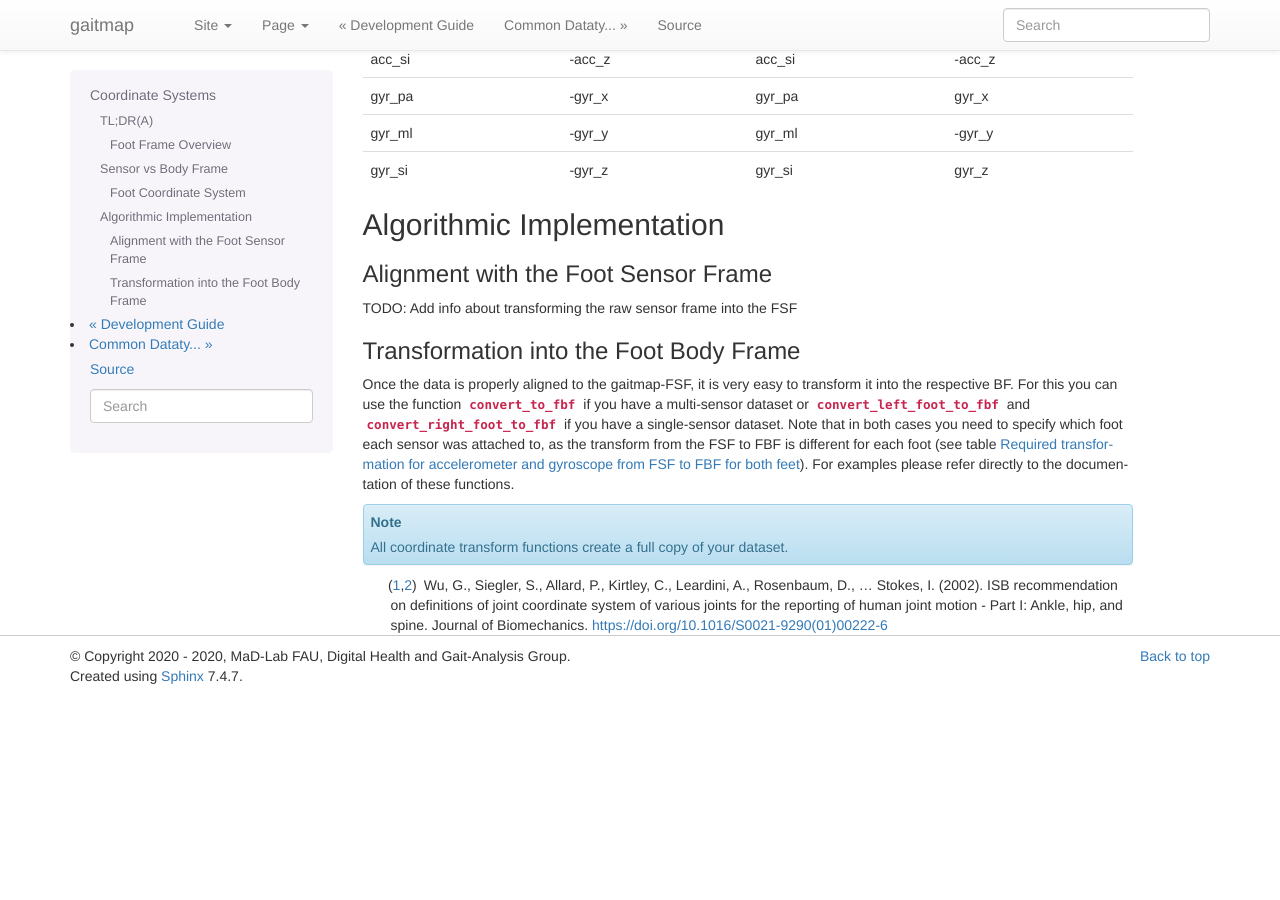
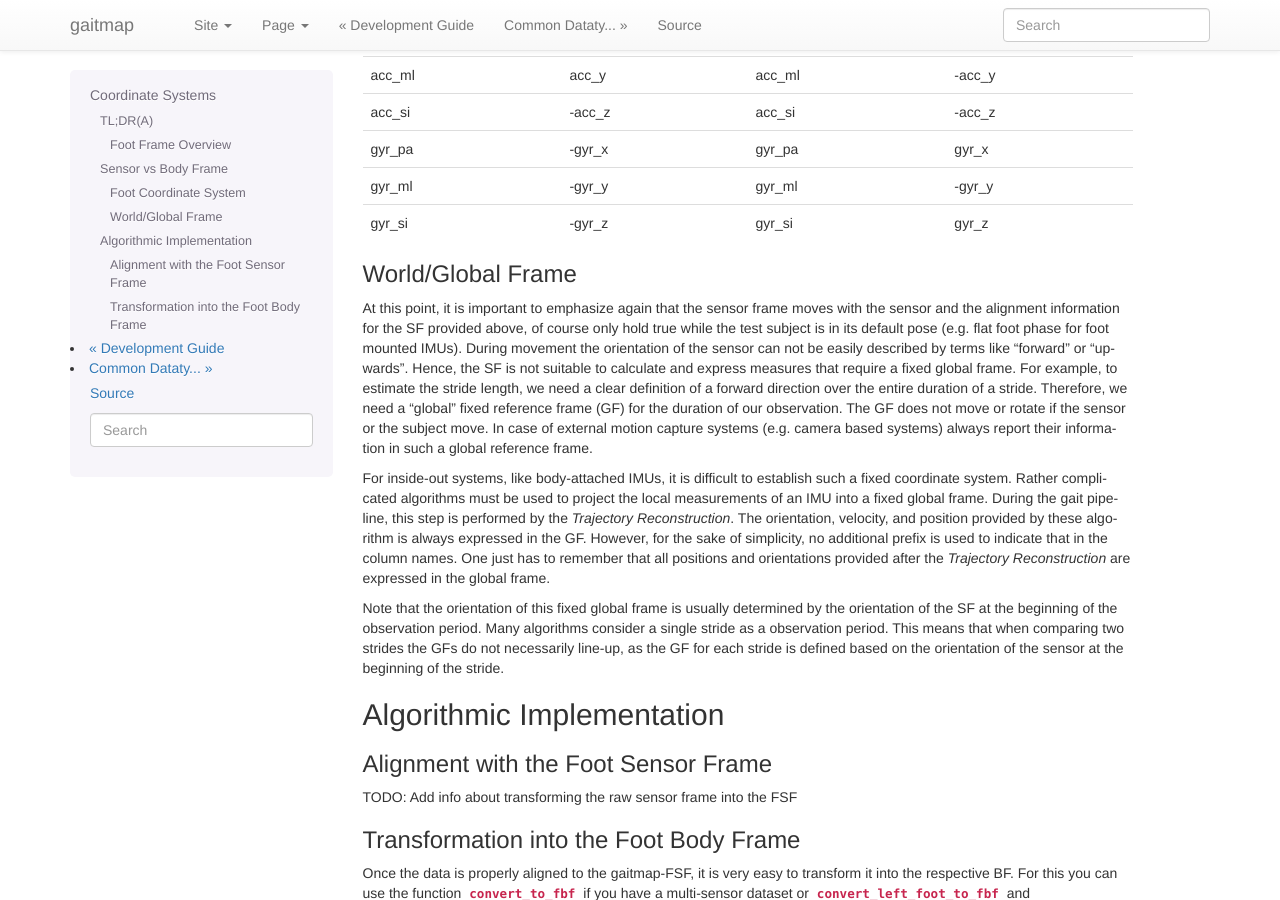
Before and after one commit to mad-lab-fau/gaitmap, a Sphinx documentation site: the page built from docs/guides/Coordinate-Systems.rst, in a window 1280 px wide and 900 px high, scrolled down 3120 px. Built offline with Sphinx 7.4.7, drawn with Linux system fonts in a browser that asks for light colours; pages that are not in the unit, such as notebooks, are missing from menus; before the commit the page ends 3816 px from its top, so only the background shows below that; some of the changed text lies outside the part shown.

Commit message:
Added section about world frame

```diff
--- a/docs/guides/Coordinate-Systems.rst
+++ b/docs/guides/Coordinate-Systems.rst
@@ -32,6 +32,9 @@ Foot Body Frame (FBF)
     * produces the same sensor signal independent of the foot (right/left) for the same anatomical movement (e.g.
       lateral acceleration = positive acceleration)
     * follows convention of directions from [1]_
+
+World/Global Frame (GF)
+    *
 
 .. _ff:
 
@@ -175,6 +178,35 @@ in [1]_ (see :ref:`ff`).
    +--------+--------+--------+--------+
 
 
+World/Global Frame
+------------------
+
+At this point, it is important to emphasize again that the sensor frame moves with the sensor and the alignment
+information for the SF provided above, of course only hold true while the test subject is in its default pose (e.g.
+flat foot phase for foot mounted IMUs).
+During movement the orientation of the sensor can not be easily described by terms like "forward" or "upwards".
+Hence, the SF is not suitable to calculate and express measures that require a fixed global frame.
+For example, to estimate the stride length, we need a clear definition of a forward direction over the entire duration
+of a stride.
+Therefore, we need a "global" fixed reference frame (GF) for the duration of our observation.
+The GF does not move or rotate if the sensor or the subject move.
+In case of external motion capture systems (e.g. camera based systems) always report their information in such a global
+reference frame.
+
+For inside-out systems, like body-attached IMUs, it is difficult to establish such a fixed coordinate system.
+Rather complicated algorithms must be used to project the local measurements of an IMU into a fixed global frame.
+During the gait pipeline, this step is performed by the *Trajectory Reconstruction*.
+The orientation, velocity, and position provided by these algorithm is always expressed in the GF.
+However, for the sake of simplicity, no additional prefix is used to indicate that in the column names.
+One just has to remember that all positions and orientations provided after the *Trajectory Reconstruction* are
+expressed in the global frame.
+
+Note that the orientation of this fixed global frame is usually determined by the orientation of the SF at the beginning
+of the observation period.
+Many algorithms consider a single stride as a observation period.
+This means that when comparing two strides the GFs do not necessarily line-up, as the GF for each stride is defined
+based on the orientation of the sensor at the beginning of the stride.
+
 Algorithmic Implementation
 ==========================
 
```
